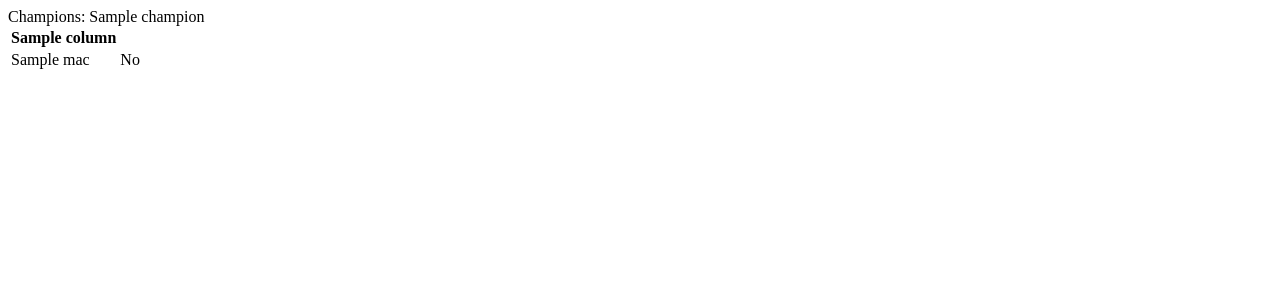
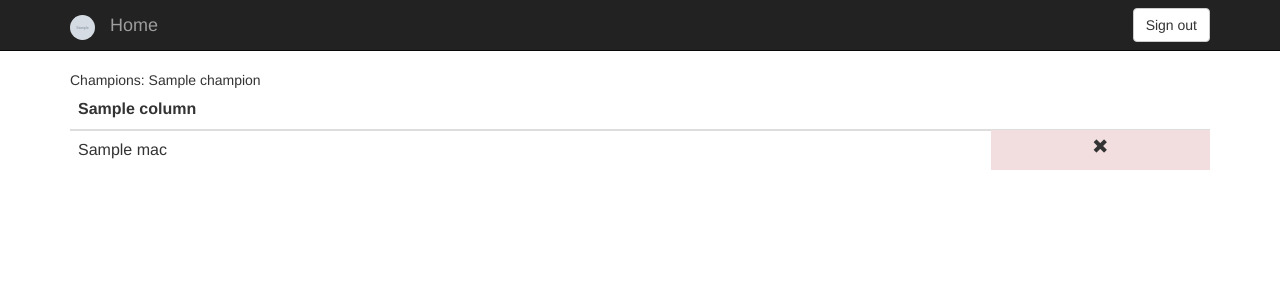
Before and after one commit to futurice/whereareyou, a Flask app: template templates/index.html in a window 1280 px wide. Shown: the top 300 px of the page. Run offline with Flask 2, Linux system fonts and the light colour scheme; the template is opened without the code that fills it: most values are stand-ins (such as "Sample title", 1, 10 or a date in 2020); grey boxes marked "Sample" are stand-in pictures; some libraries are stand-ins or nearby versions.

Commit message:
add Bootstrap and add template inheritance

```diff
--- a/app.py
+++ b/app.py
@@ -11,6 +11,7 @@ import json
 import os
 
 load_dotenv(find_dotenv())
+COMPANY_EMAIL = "@futurice.com"
 
 app = Flask(__name__)
 app.config['SQLALCHEMY_DATABASE_URI'] = 'sqlite:///' + os.getcwd() + '/database.db'
@@ -50,10 +51,10 @@ def get_google_auth(state=None, token=None):
 """ App Routing """
 
 
-def is_futurice_employee(f):
+def is_employee(f):
     @wraps(f)
     def decorated_function(*args, **kwargs):
-        if current_user.email.endswith("@futurice.com"):
+        if current_user.email.endswith(COMPANY_EMAIL):
             return f(*args, **kwargs)
         else:
             return render_template('denied.html')
--- a/master.py
+++ b/master.py
@@ -1,9 +1,9 @@
 """Master Logic and Routing"""
 
 from app import app, db, Location, Detection, TrainingDetection, Measurement, \
-                is_futurice_employee
+                is_employee
 from flask import request, render_template
-from flask_login import login_required
+from flask_login import login_required, current_user
 from utils import get_mac_from_request
 import json
 import os
@@ -25,15 +25,9 @@ def get_current_detections():
     return [Detection.query.get(id).serialize() for id in current_detection_ids]
 
 
-@app.route('/')
-@login_required
-@is_futurice_employee
-def index():
-    client_mac = get_mac_from_request(request)
+def get_training_table(training_macs, locations):
     headers = ['MAC']
-    locations = [l.value for l in Location.query.all()]
     headers.extend(locations)
-    training_macs = [t.mac for t in TrainingDetection.query.filter(TrainingDetection.location!=None).group_by('mac').all()]
     training_json = dict()
     champions = []
     for mac in training_macs:
@@ -44,19 +38,39 @@ def index():
         for location in locations:
             l = Location.query.filter_by(value=location).first()
             training_json[mac][location] = (TrainingDetection.query.filter_by(mac=mac, location=l).first() is not None)
+    return champions, headers, training_json
 
-    return render_template('index.html', champions=champions, headers=headers, training_json=training_json)
+
+def get_context(**params):
+    view_params = params
+    view_params['user_email'] = current_user.email
+    view_params['avatar_url'] = current_user.avatar
+    return view_params
+
+
+@app.route('/')
+@login_required
+@is_employee
+def index():
+    client_mac = get_mac_from_request(request)
+    client_mac = 'AC'
+    locations = [l.value for l in Location.query.all()]
+    training_macs = [t.mac for t in TrainingDetection.query.filter(TrainingDetection.location!=None).group_by('mac').all()]
+    current_detected_macs = [t.mac for t in TrainingDetection.query.filter(TrainingDetection.location==None).group_by('mac').all()]
+    champions, headers, training_json = get_training_table(training_macs, locations)
+
+    return render_template('index.html', **get_context(champions=champions, headers=headers, training_json=training_json))
 
 @app.route('/dashboard')
 @login_required
-@is_futurice_employee
+@is_employee
 def dashboard():
     return render_template('dashboard.html')
 
 
 @app.route("/status")
 @login_required
-@is_futurice_employee
+@is_employee
 def status():
     """Return current detections"""
     return json.dumps(get_current_detections())
@@ -64,7 +78,7 @@ def status():
 
 @app.route('/locations')
 @login_required
-@is_futurice_employee
+@is_employee
 def locations():
     return json.dumps([l.serialize() for l in Location.query.all()])
 
--- /dev/null
+++ b/templates/base.html
@@ -0,0 +1,16 @@
+<head>
+  <link rel="stylesheet" href="https://getbootstrap.com/dist/css/bootstrap.min.css">
+</head>
+
+<body style="padding-top: 70px">
+    <nav class="navbar navbar-inverse navbar-fixed-top">
+        <div class="container">
+            <a class="navbar-brand" href="#"><img alt="{{ user_email }}" class="profile-image img-circle" style="width: 25px; height: 25px" src="{{ avatar_url }}"></a>
+            <a class="navbar-brand" href="#">Home</a>
+            <a class="btn btn-default navbar-btn pull-right" href="/logout">Sign out</a>
+        </div>
+    </nav>
+    <div class="container">
+        {% block content %} {% endblock %}
+    </div>
+</body>
--- a/templates/index.html
+++ b/templates/index.html
@@ -1,3 +1,6 @@
+{% extends "base.html" %}
+
+{% block content %}
   {% with champions=champions %}
       {% include "champions.html" %}
   {% endwith %}
@@ -5,3 +8,4 @@
   {% with headers=headers, training_json=training_json %}
       {% include "training_table.html" %}
   {% endwith %}
+{% endblock %}
--- a/templates/training_table.html
+++ b/templates/training_table.html
@@ -1,4 +1,4 @@
-<table>
+<table class="table">
   <thead>
   {% for column in headers %}
     <th>
@@ -13,15 +13,18 @@
         {{mac}}
         </td>
         {% for loc in training_json[mac] %}
-        <td>
           {% if training_json[mac][loc] %}
-            Yes
+            <td class="success">
+              <center><span class="glyphicon glyphicon-ok"></span></center>
+            </td>
           {% else %}
-            No
+            <td class="danger">
+              <center><span class="glyphicon glyphicon-remove"></span></center>
+            </td>
           {% endif %}
         </td>
         {% endfor %}
       </tr>
     {% endfor %}
   </tbody>
-<table>
+</table>
```
Lines whose indentation alone changed are shown as unchanged.
